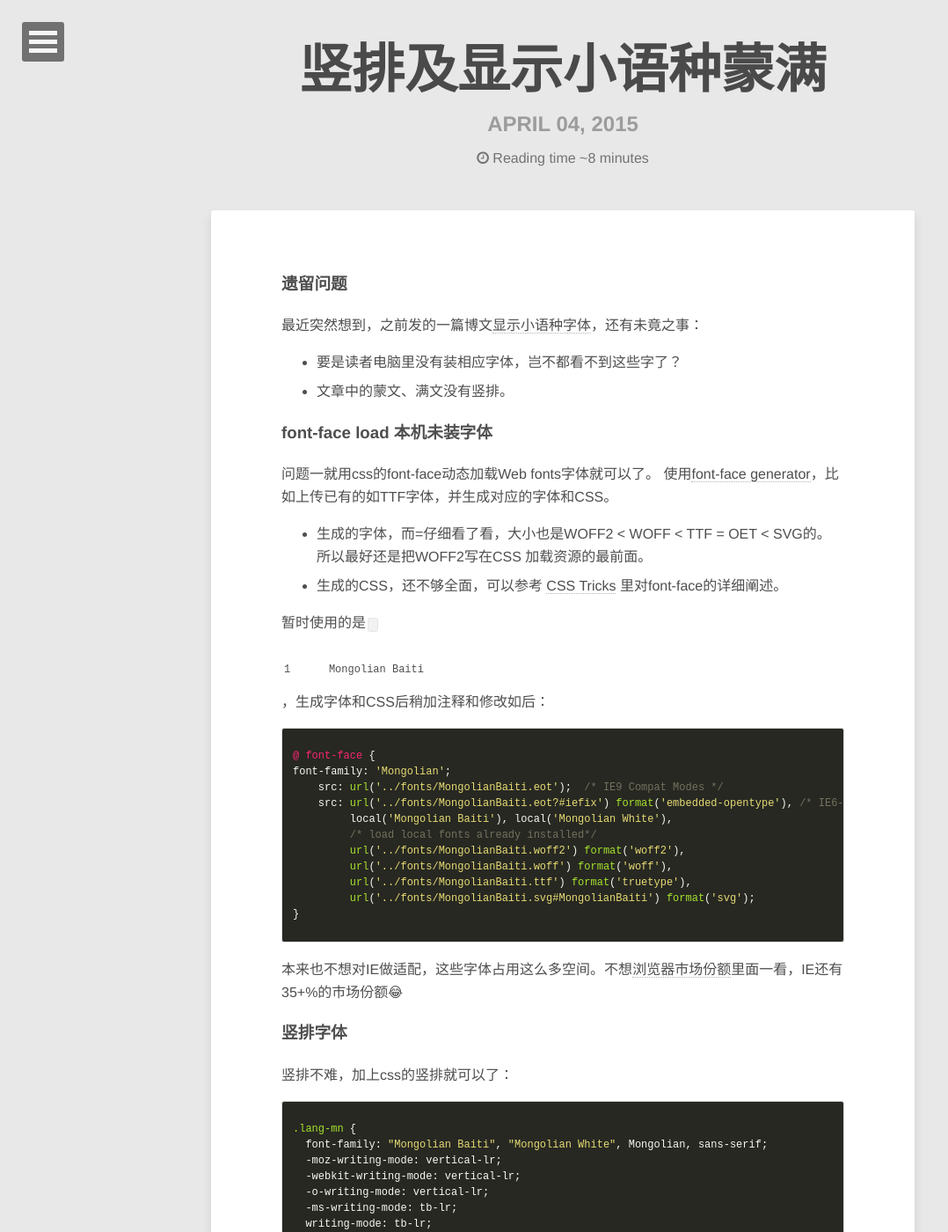
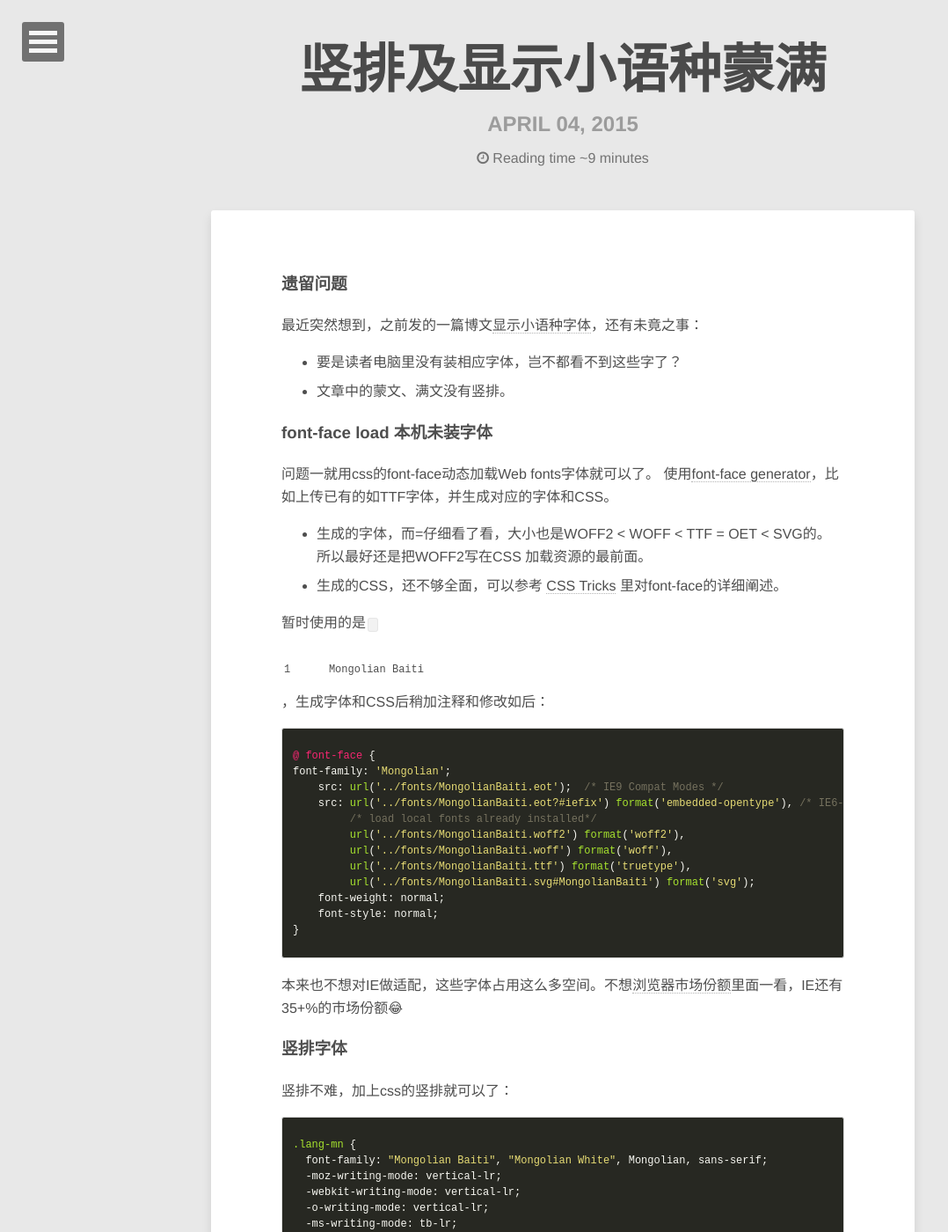
Before and after one commit to jinntrance/blog, a Jekyll site: the page built from _posts/2015-04-04-load-vertical-fonts.md, in a window 1280 px wide and 1400 px high. Shown: the whole window at 88% size, without its empty margins (0-1078 px from the left). Built offline with Jekyll 4.4.1, drawn with Linux system fonts in a browser that asks for light colours; comment, search, counter and statistics services are not loaded.

Commit message:
adjust the font style

```diff
--- a/_posts/2015-04-04-load-vertical-fonts.md
+++ b/_posts/2015-04-04-load-vertical-fonts.md
@@ -26,13 +26,14 @@ date: 2015-04-05T00:32:30+08:00
 @ font-face {
 font-family: 'Mongolian';
     src: url('../fonts/MongolianBaiti.eot');  /* IE9 Compat Modes */
-    src: url('../fonts/MongolianBaiti.eot?#iefix') format('embedded-opentype'), /* IE6-IE8 */
-         local('Mongolian Baiti'), local('Mongolian White'),
+    src: url('../fonts/MongolianBaiti.eot?#iefix') format('embedded-opentype'), /* IE6-IE8 */    	     local('Mongolian Baiti'), local('Mongolian White'),
          /* load local fonts already installed*/
          url('../fonts/MongolianBaiti.woff2') format('woff2'),
          url('../fonts/MongolianBaiti.woff') format('woff'),
          url('../fonts/MongolianBaiti.ttf') format('truetype'),
          url('../fonts/MongolianBaiti.svg#MongolianBaiti') format('svg');
+    font-weight: normal;
+    font-style: normal;
 }
 {% endhighlight %}
 
@@ -83,4 +84,4 @@ font-family: 'Mongolian';
 [font-face generator]: https://everythingfonts.com/font-face
 [CSS Tricks]: https://css-tricks.com/snippets/css/using-font-face/
 [demo]: {{site.baseurl}}/assets/images/2015-04-04.mongolian.png
-[蒙文字体]: {{site.baseurl}}/assets/fonts/MongolianBaiti.ttf
+[蒙文字体]: {{site.baseurl}}/assets/MongolianBaiti.ttf
--- a/_sass/_lang.scss
+++ b/_sass/_lang.scss
@@ -11,6 +11,8 @@ $font-stack: 'Helvetica Neue', Helvetica, Tahoma, Arial, 'DejaVu Sans', 'Hiragin
          url('../fonts/MongolianBaiti.woff') format('woff'),
          url('../fonts/MongolianBaiti.ttf') format('truetype'),
          url('../fonts/MongolianBaiti.svg#MongolianBaiti') format('svg');
+    font-weight: normal;
+    font-style: normal;
 }
 
 /* vertical layout from left to right. For Traditional Mongolian, Manchu. */
```
